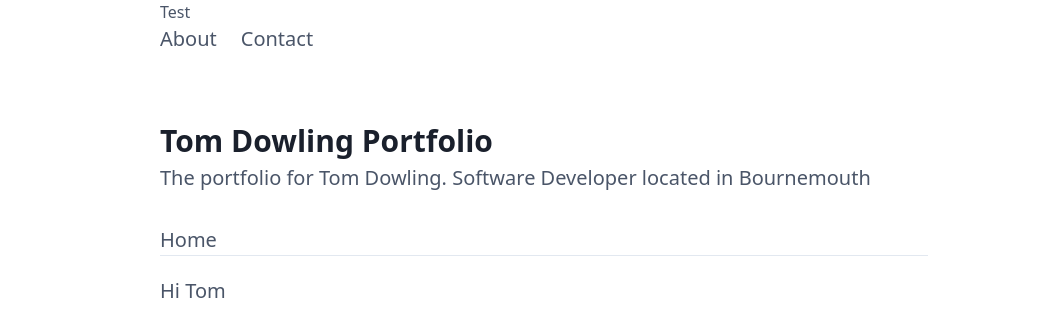
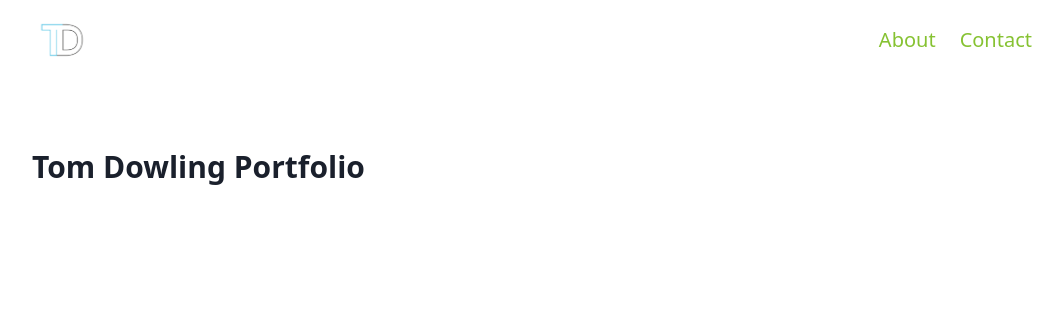
Before and after one commit to TomDowling/portfolio-1, a Next.js app: page / in a window 1280 px wide. Shown: the top 336 px of the page, without its empty margins (96-1159 px from the left). Built offline with nearby package versions, Linux system fonts and the light colour scheme.

Commit message:
Update: Fixing some app details and adding header component

```diff
--- a/src/components/layout/header/header.tsx
+++ b/src/components/layout/header/header.tsx
@@ -1,22 +1,32 @@
 import Link from 'next/link';
+import Image from 'next/image';
+import logo from '../../../../public/logo.png';
 
-const Header = () => {
+type IMainProps = {
+    className: string;
+};
+
+const CustomHeader = (props: IMainProps) => {
     return (
-        <header>
-            <div className="max-w-screen-md mx-auto">
-                <h1>Test</h1>
+        <header className={props.className} id="header">
+            <div className="max-w-screen-lg mx-auto flex justify-between items-center">
+                <Link href="/">
+                    <a className="no-hover inline-flex">
+                        <Image className="logo" src={logo} alt="Tom Dowling Logo" width="60" height="60" />
+                    </a>
+                </Link>
 
                 <ul className="flex flex-wrap text-xl">
                     <li className="mr-6">
                         <Link href="#about">
-                            <a className="text-gray-700 border-none hover:text-gray-900">
+                            <a>
                                 About
                             </a>
                         </Link>
                     </li>
                     <li className="mr-6">
                         <Link href="#contact">
-                            <a className="text-gray-700 border-none hover:text-gray-900">
+                            <a>
                                 Contact
                             </a>
                         </Link>
@@ -27,4 +37,4 @@ const Header = () => {
     );
 };
 
-export default Header;
+export default CustomHeader;
--- a/src/styles/main.css
+++ b/src/styles/main.css
@@ -1,21 +1,55 @@
 @tailwind base;
+@tailwind components;
+@tailwind utilities;
 
-a {
-  @apply text-blue-700;
+
+
+:root {
+    --color-primary: #86C232;
 }
 
-a:hover {
-  @apply border-b-2 border-blue-700;
-}
+/* a {
+    @apply text-blue-700;
+} */
 
-@tailwind components;
+/* a:hover {
+    @apply border-b-2 border-blue-700;
+} */
 
-@tailwind utilities;
 
 .content p {
-  @apply my-6;
+    @apply my-6;
 }
 
 .content ul {
-  @apply my-6;
+    @apply my-6;
 }
+
+
+
+.no-hover:hover {
+    border: 0;
+}
+
+header {
+    padding: 10px 0;
+
+    z-index: 999;
+}
+
+header.sticky {
+    position: sticky;
+    top: 0;
+
+    box-shadow: 0px -5px 15px 20px rgb(255, 255, 255, 0.3);
+    box-shadow: 0px -5px 15px 20px rgb(0, 0, 0, 0.05);
+}
+
+a {
+    color: var(--color-primary);
+}
+
+/* Temp */
+.page-title {
+    min-height: 200vh;
+}
--- a/src/templates/Main.tsx
+++ b/src/templates/Main.tsx
@@ -1,4 +1,4 @@
-import { ReactNode } from 'react';
+import { ReactNode, useEffect, useState } from 'react';
 import Link from 'next/link';
 import { AppConfig } from '../utils/AppConfig';
 import Header from '../components/layout/header/header';
@@ -8,30 +8,35 @@ type IMainProps = {
     children: ReactNode;
 };
 
+function headerScroll() {
+    const [headerSticky, setheaderSticky] = useState(false);
+
+    useEffect(() => {
+        window.onscroll = () => {
+            if(window.pageYOffset > 1) {
+                document.getElementById("header").classList.add("sticky");
+            }
+
+            if(window.pageYOffset< 1) {
+                document.getElementById("header").classList.remove("sticky");
+            }
+        }
+    }, []);
+}
+
 const Main = (props: IMainProps) => (
-    <div className="antialiased w-full text-gray-700">
+    <div className="antialiased w-full text-gray-700" onScroll={headerScroll()}>
         {props.meta}
 
-        <Header />
+        <Header className="sticky" />
 
-        <div className="max-w-screen-md mx-auto">
+        <div className="max-w-screen-lg mx-auto">
             <div className="border-b border-gray-300">
                 <div className="pt-16 pb-8">
-                    <div className="font-bold text-3xl text-gray-900">
+                    <div className="font-bold text-3xl text-gray-900 page-title">
                         {AppConfig.title}
                     </div>
                     <div className="text-xl">{AppConfig.description}</div>
-                </div>
-                <div>
-                    <ul className="flex flex-wrap text-xl">
-                        <li className="mr-6">
-                            <Link href="/">
-                                <a className="text-gray-700 border-none hover:text-gray-900">
-                                    Home
-                                </a>
-                            </Link>
-                        </li>
-                    </ul>
                 </div>
             </div>
 
```
Also changed, not shown: public/logo.png (added), 1 other file (tests, documents, lock files or other folders).
